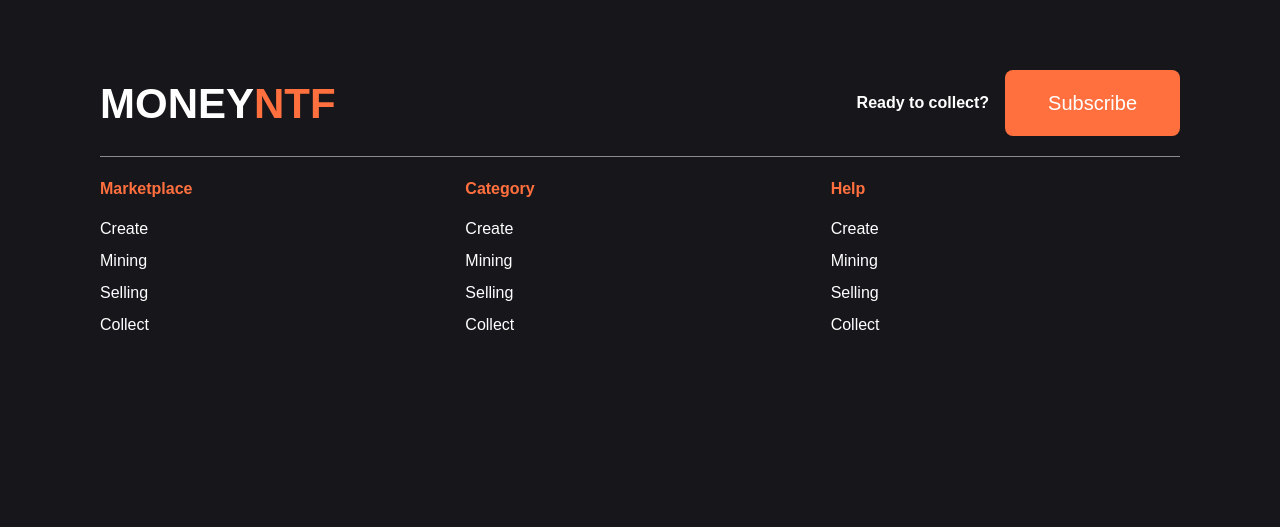
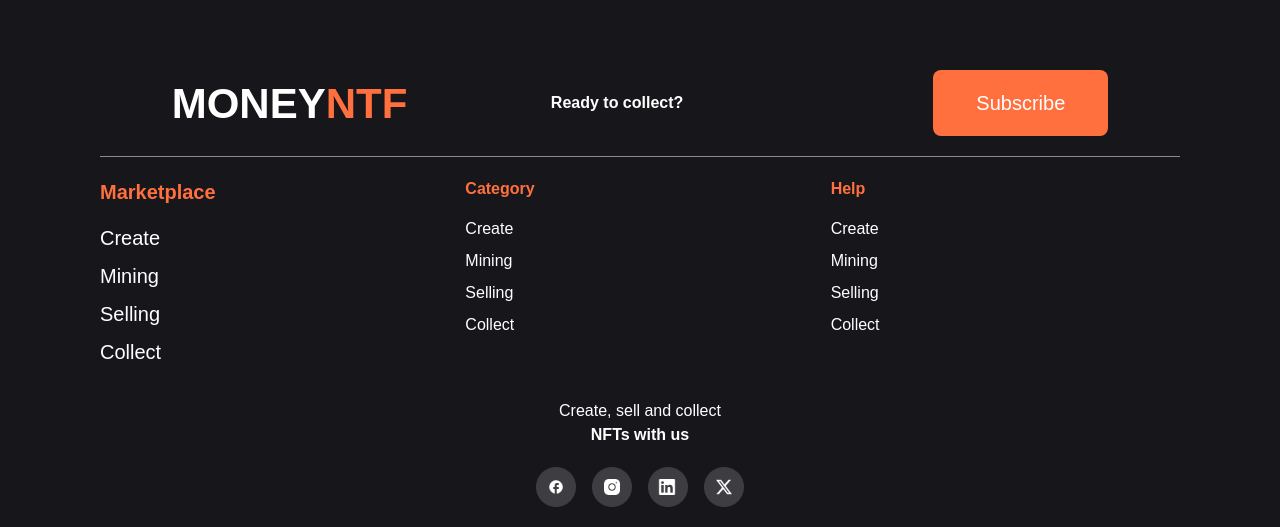
Before and after one commit to HimashaNethmini/Money-NTF-Website, a Next.js app in the folder my-app/: page / in a window 1280 px wide. Shown: the part 4675-5202 px from the top of the page. Before the commit the page ends 5035 px from the top, so only its background shows below. Built offline with nearby package versions, Linux system fonts and the light colour scheme; grey boxes are pictures that could not be loaded; a web font is replaced by a local one.

Commit message:
make the social icons

```diff
--- a/my-app/app/_components/footer/footer.tsx
+++ b/my-app/app/_components/footer/footer.tsx
@@ -8,10 +8,10 @@ const Footer = () => {
     <div className='flex flex-col gap-5'>
 
         {/* logo and subscribe section */}
-        <div className="flex items-center justify-between">
+        <div className="flex items-center justify-between lg:justify-around">
             <Logo />
 
-            <div className="flex items-center gap-4">
+            <div className="flex items-center gap-4 lg:gap-[250px]">
                 <span className='font-bold text-nowrap'>
                     Ready to collect?
                 </span>
@@ -31,7 +31,7 @@ const Footer = () => {
             <div className="grid grid-cols-3 gap-4">
 
                 {/* column 1 */}
-                <div className='flex flex-col gap-4 text-16'>
+                <div className='flex flex-col gap-4 text-16 lg:text-20'>
                     <span className='text-primary font-bold'>Marketplace</span>
                     <div className="flex flex-col gap-2">
                         <Link href="/">Create</Link>
@@ -62,6 +62,38 @@ const Footer = () => {
                     </div>
                 </div>
             </div>
+
+            {/* two lines and social icons */}
+            <div className="flex flex-col items-center text-center gap-5">
+                <div>
+                    <span className='text-16'>
+                        Create, sell and collect
+                    </span>
+                    <br />
+                    <span className='text-16 font-bold'>
+                        NFTs with us
+                    </span>
+                </div>
+
+                {/* social links */}
+                <div className=" flex items-center gap-4">
+                    <Link href="/">
+                        <img src="/images/social/facebook.png" alt="facebook" width={40} height={40} />
+                    </Link>
+
+                    <Link href="/">
+                        <img src="/images/social/insta.png" alt="insta" width={40} height={40} />
+                    </Link>
+
+                    <Link href="/">
+                        <img src="/images/social/linkedin.png" alt="linkedin" width={40} height={40} />
+                    </Link>
+
+                    <Link href="/">
+                        <img src="/images/social/x.png" alt="x" width={40} height={40} />
+                    </Link>
+                </div>
+            </div>
         </div>
 
 
```
